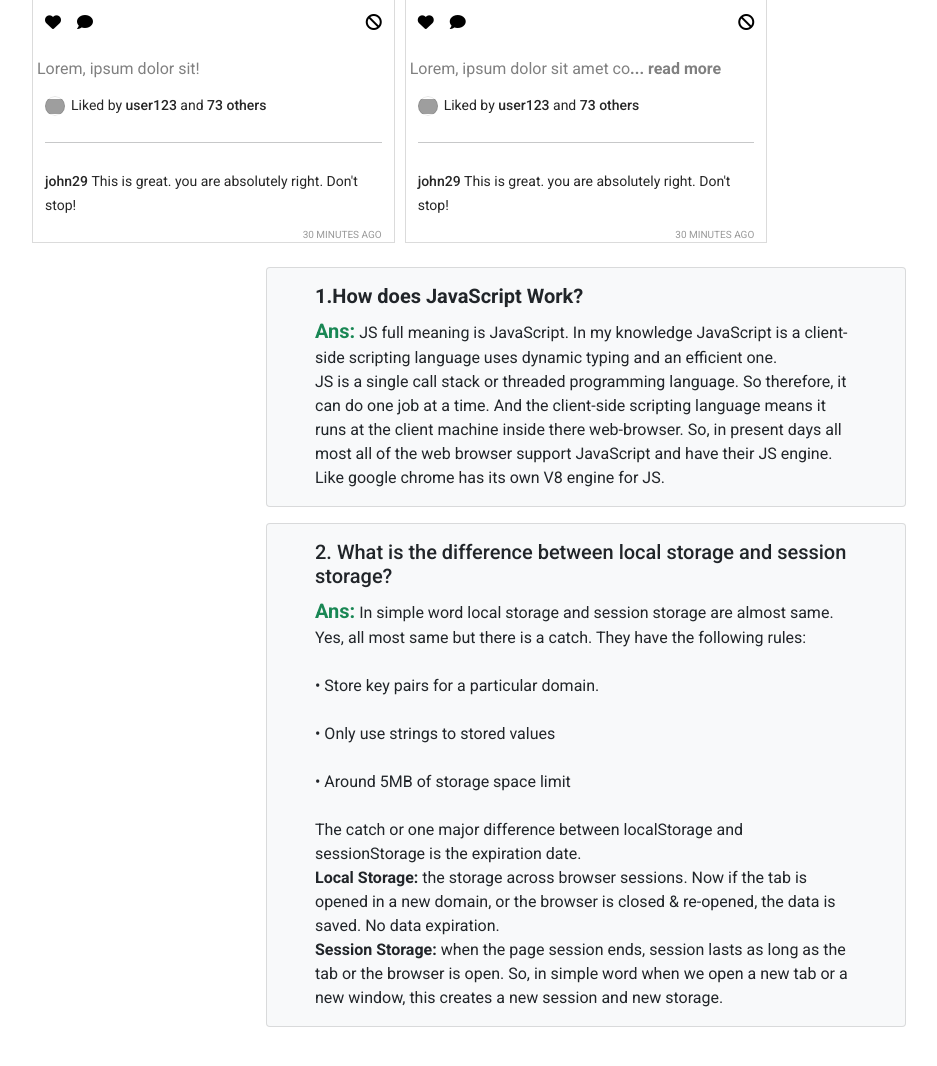
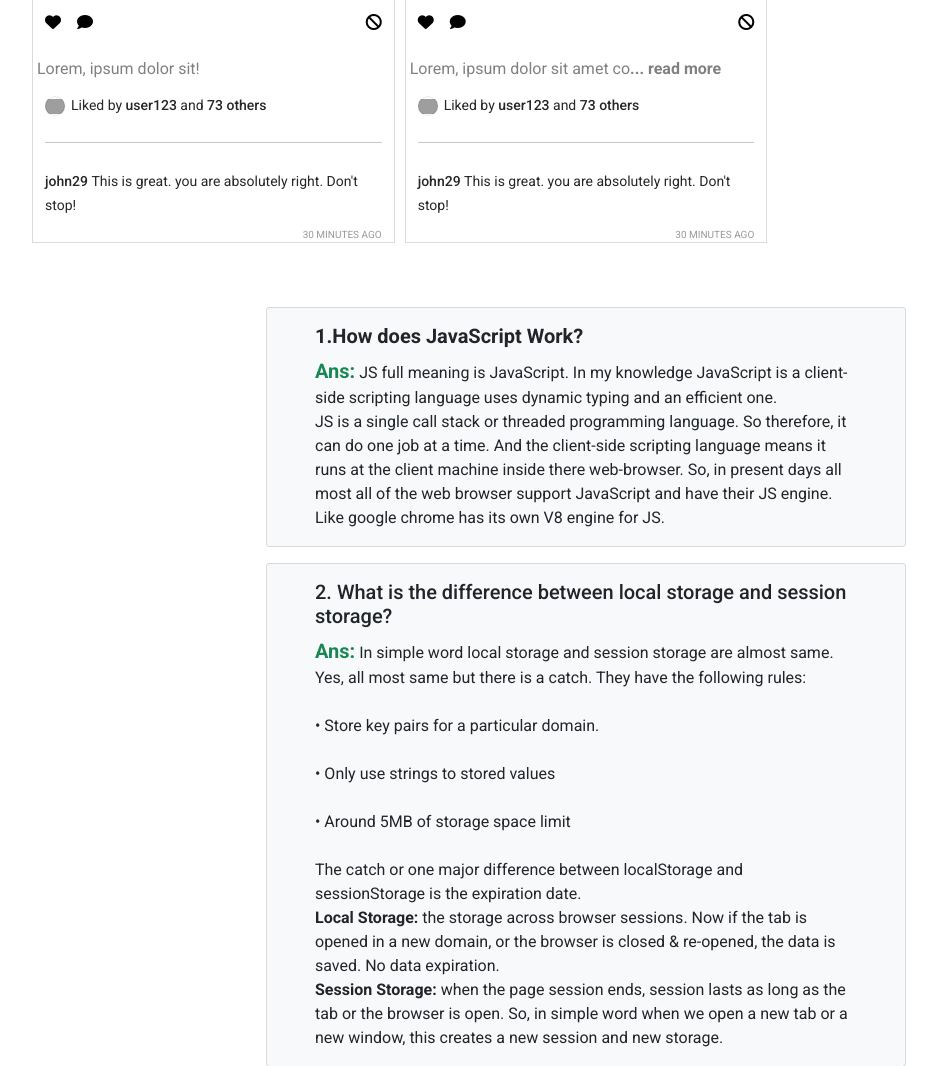
Before and after one commit to MrRonnie/Insta-Sohor-Web, a plain HTML site: page index.html in a window 1280 px wide. Shown: the part 1289-2355 px from the top of the page, without its empty margins (54-991 px from the left). Before the commit the page ends 2332 px from the top, so only its background shows below. Drawn offline with nearby package versions, Linux system fonts and the light colour scheme; grey boxes are pictures that could not be loaded.

Commit message:
makeing some changes in question section

```diff
--- a/index.html
+++ b/index.html
@@ -57,9 +57,9 @@
             <h1>Reported posts</h1>
         </div>
     </main>
-    <footer></footer>
-    <section>
-        <div class="card w-50 my-2 m-auto px-5 bg-light">
+    <!-- Question Answer section  -->
+    <section class="mt-5">
+        <div class="card w-50 my-2  m-auto px-5 bg-light">
             <div class="card-overlay my-3">
                 <h5 class="card-title fw-bold">1.How does JavaScript Work?</h5>
                 <p class="card-text "> <span class="fw-bold fs-5 text-success">Ans:</span> JS full meaning is
@@ -105,6 +105,8 @@
             </div>
         </div>
     </section>
+    <footer></footer>
+
     <!-- add javascript  file  -->
     <script src="./js/app.js"></script>
 </body>
```
